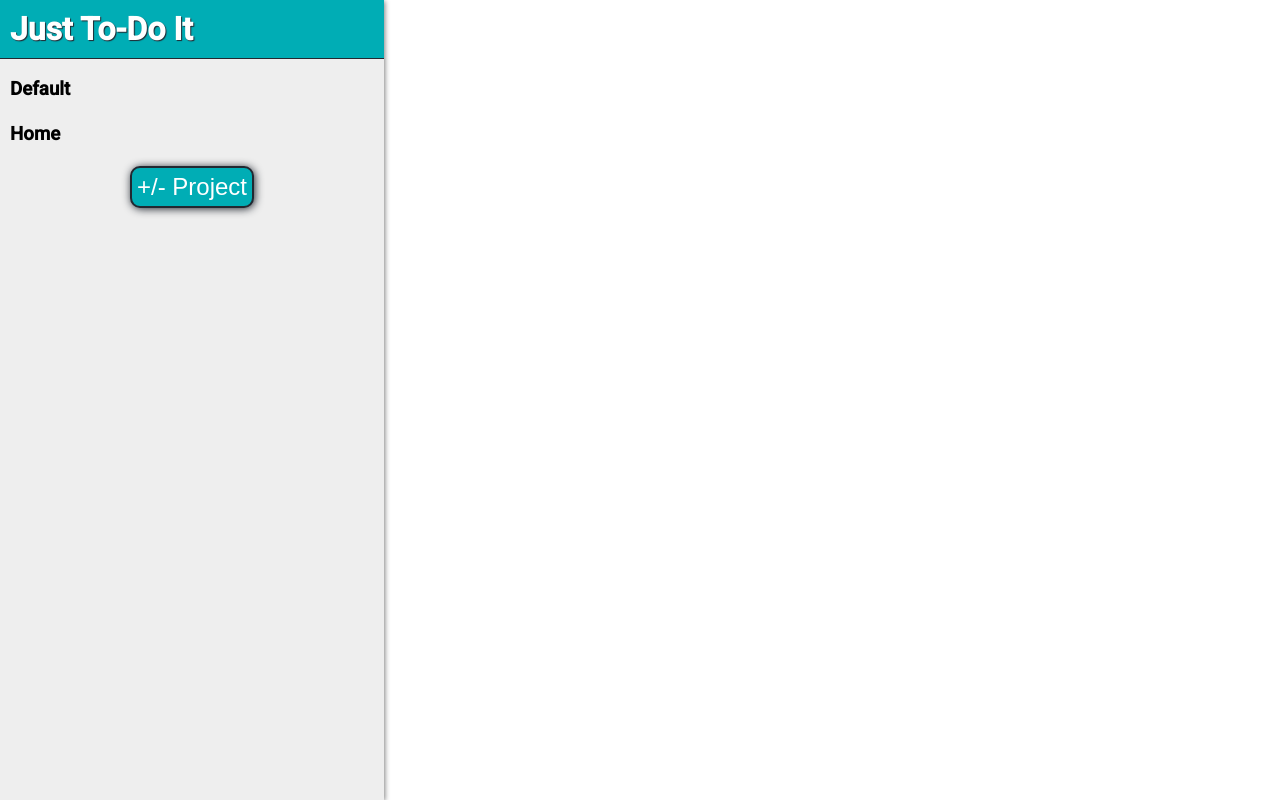
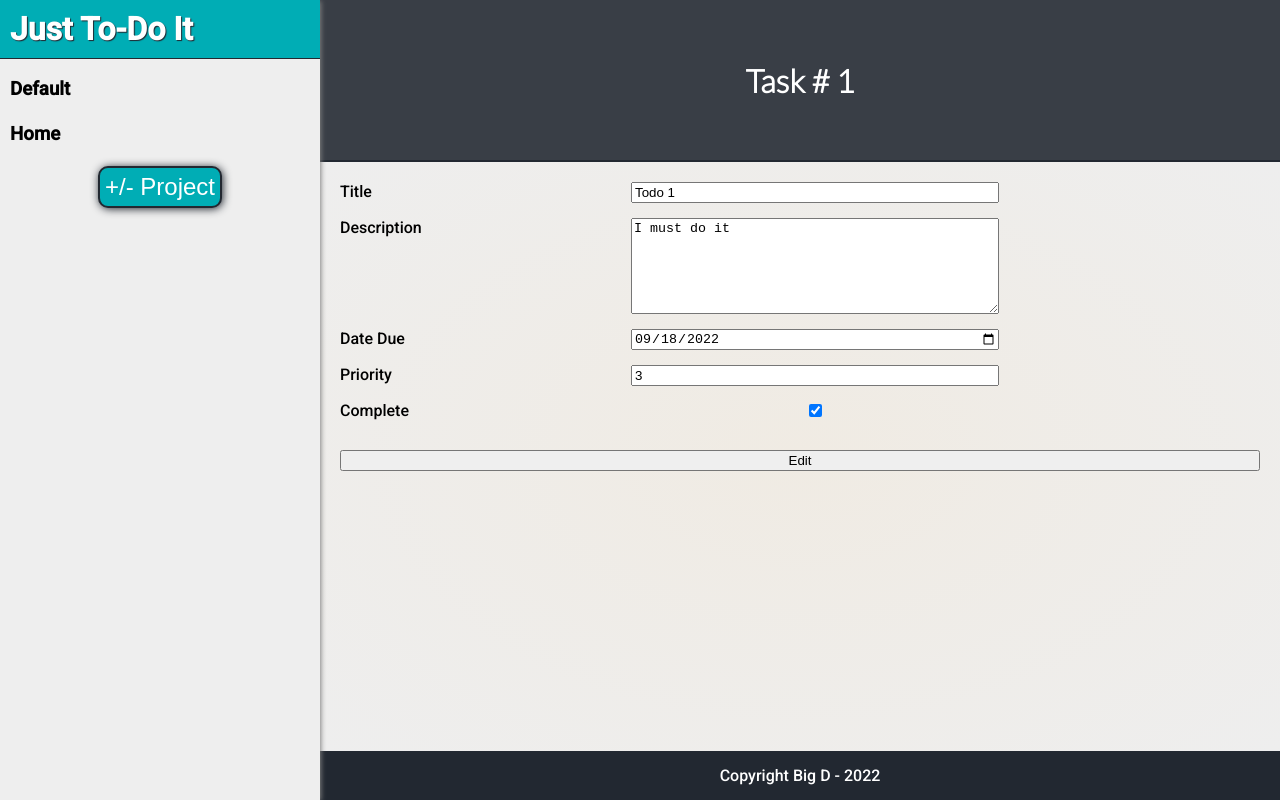
Before and after one commit to dchaas/todo-list, a website built with webpack: page dist/index.html in a window 1280 px wide. Built offline with nearby package versions, Linux system fonts and the light colour scheme.

Commit message:
Form for displaying and editing todos generated. Render function to populate the form with an already logged todo is complete. Need to add in the ability to edit or create a new todo.

```diff
--- a/src/index.js
+++ b/src/index.js
@@ -1,6 +1,6 @@
 import './styles.css';
 import {Todo,Todos,Projects} from './todo.js';
-import {renderSideBar} from './render.js';
+import {renderSideBar,renderFooter, renderToDo} from './render.js';
 
 
 //const projectHead = document.querySelector('.project-head');
@@ -12,10 +12,10 @@ Projects.addProject('Default',Todos());
 Projects.getProjects()['Default'].addToDo(Todo('Default 1','I must do it','tomorrow','high','notes','checklist'));
 
 // adding some additional content for checking it out
-let todo1 = Todo('Todo 1','I must do it','tomorrow','high','notes','checklist');
-let todo2 = Todo('Todo 2','I must do it','tomorrow','high','notes','checklist');
-let todo3 = Todo('Todo 3','I must do it','tomorrow','high','notes','checklist');
-let todo4 = Todo('Todo 4','I must do it','tomorrow','high','notes','checklist');
+let todo1 = Todo('Todo 1','I must do it','2022-09-18','3','notes',true);
+let todo2 = Todo('Todo 2','I must do it','2022-09-18','4','notes',false);
+let todo3 = Todo('Todo 3','I must do it','2022-09-18','high','notes',false);
+let todo4 = Todo('Todo 4','I must do it','2022-09-18','high','notes',false);
 
 let todos = Todos();
 
@@ -36,3 +36,5 @@ todos.addToDo(todo4);
 console.log(Projects.getProjects()['Home'].getToDos());
 
 renderSideBar(Projects);
+renderFooter();
+renderToDo(todo1);
--- a/src/render.js
+++ b/src/render.js
@@ -7,7 +7,8 @@ const buttons = (()=>{
     const newProjForm = document.querySelector('.new-project-form');
     const newProjName = document.querySelector(`input[name="project-name"]`);
 
-    newProj.addEventListener('click',function(){
+    newProj.addEventListener('click',function(e){
+        e.preventDefault();
         newProjForm.style.visibility = 'visible';
         newProjForm.style.opacity = 0.8;
     });
@@ -17,9 +18,10 @@ const buttons = (()=>{
     addRemoveProject.addEventListener('click',function(){
         newProjForm.style.visibility = 'hidden';
         newProjForm.style.opacity = 0;
-        console.log(Projects.getProjects());
+
         Projects.addRemoveProject(newProjName.value,Todos());
-        console.log(Projects.getProjects());
+        newProjName.value = '';
+
         renderSideBar(Projects);
     });
 
@@ -80,7 +82,29 @@ let renderSideBar = function(projects) {
 
 
     }
+};
+
+const renderFooter = ()=> {
+    const footer = document.querySelector('.footer');
+    const d = new Date();
+    footer.innerHTML = `Copyright Big D - ${d.getFullYear()}`;
+}
+
+
+// function to render the todo
+let renderToDo = function(todo) {
+    const title = document.querySelector('input[name="title"]');
+    const desc = document.querySelector('textarea[name="description"]');
+    const dueDate = document.querySelector('input[name="due-date"]');
+    const priority = document.querySelector('input[name="priority"]');
+    const completed = document.querySelector('input[name="complete"]');
+
+    title.value = todo.title;
+    desc.value = todo.description;
+    dueDate.value = todo.dueDate;
+    priority.value = todo.priority;
+    completed.checked = todo.complete;
 
 };
 
-export {renderSideBar,buttons};
+export {renderSideBar,renderFooter,renderToDo,buttons};
--- a/src/styles.css
+++ b/src/styles.css
@@ -6,7 +6,8 @@ body {
 
 .container {
     display: grid;
-    grid-template-columns: clamp(200px,30vw,400px) 70vw;
+    /* grid-template-columns: clamp(200px,30vw,400px) 70vw; */
+    grid-template-columns: 25vw 75vw;
     grid-template-rows: auto;
 }
 
@@ -17,6 +18,7 @@ body {
     box-shadow: 1px 1px 5px gray;
     display: flex;
     flex-direction: column;
+    z-index: 5;
 
 }
 
@@ -94,5 +96,48 @@ body {
 }
 
 .content {
+    display: flex;
+    flex-direction: column;
 
 }
+
+.todo-title {
+    background-color: #393E46;
+    height: 20vh;
+    width: 100%;
+    display: flex;
+    justify-content: center;
+    align-items: center;
+    color: white;
+    font-size: 2rem;
+    font-family: 'Lato', sans-serif;
+    font-weight: 600;
+    border-bottom: solid 2px #222831;
+}
+
+.todo-body {
+    background-image: radial-gradient(#F0EBE3,#EEEEEE);
+    flex-grow: 1;
+    padding: 20px;
+    display: flex;
+    flex-direction: column;
+    gap: 30px;
+}
+
+.todo-form {
+    display: grid;
+    grid-template-columns: 30% 40%;
+    gap: 15px;
+}
+
+.footer {
+    background-color: #222831;
+    color: white;
+    text-align: center;
+    padding: 15px;
+}
+
+label {
+    display: block;
+    grid-column: 1/2;
+}
--- a/src/todo.js
+++ b/src/todo.js
@@ -1,4 +1,4 @@
-let Todo = (title,description,dueDate,priority,notes,checklist) => {
+let Todo = (title,description,dueDate,priority,notes,complete) => {
 
     //const getTitle = () => title;
     //const setTitle = (str) => title;
@@ -7,7 +7,7 @@ let Todo = (title,description,dueDate,priority,notes,checklist) => {
         console.log(`Task ${title} is due on ${dueDate}`);
     };
 
-    return {title,description,dueDate,priority,notes,checklist,printDetails};
+    return {title,description,dueDate,priority,notes,complete,printDetails};
 };
 
 let Todos = () => {
@@ -47,7 +47,9 @@ export const Projects = (()=>{
         if (projects.hasOwnProperty(title)) {
             deleteProject(title);
         } else {
-            addProject(title,todos);
+            if (title!=='') {
+                addProject(title,todos);
+            }
         }
 
     }
```
Also changed, not shown: dist/index.html, dist/main.js.
